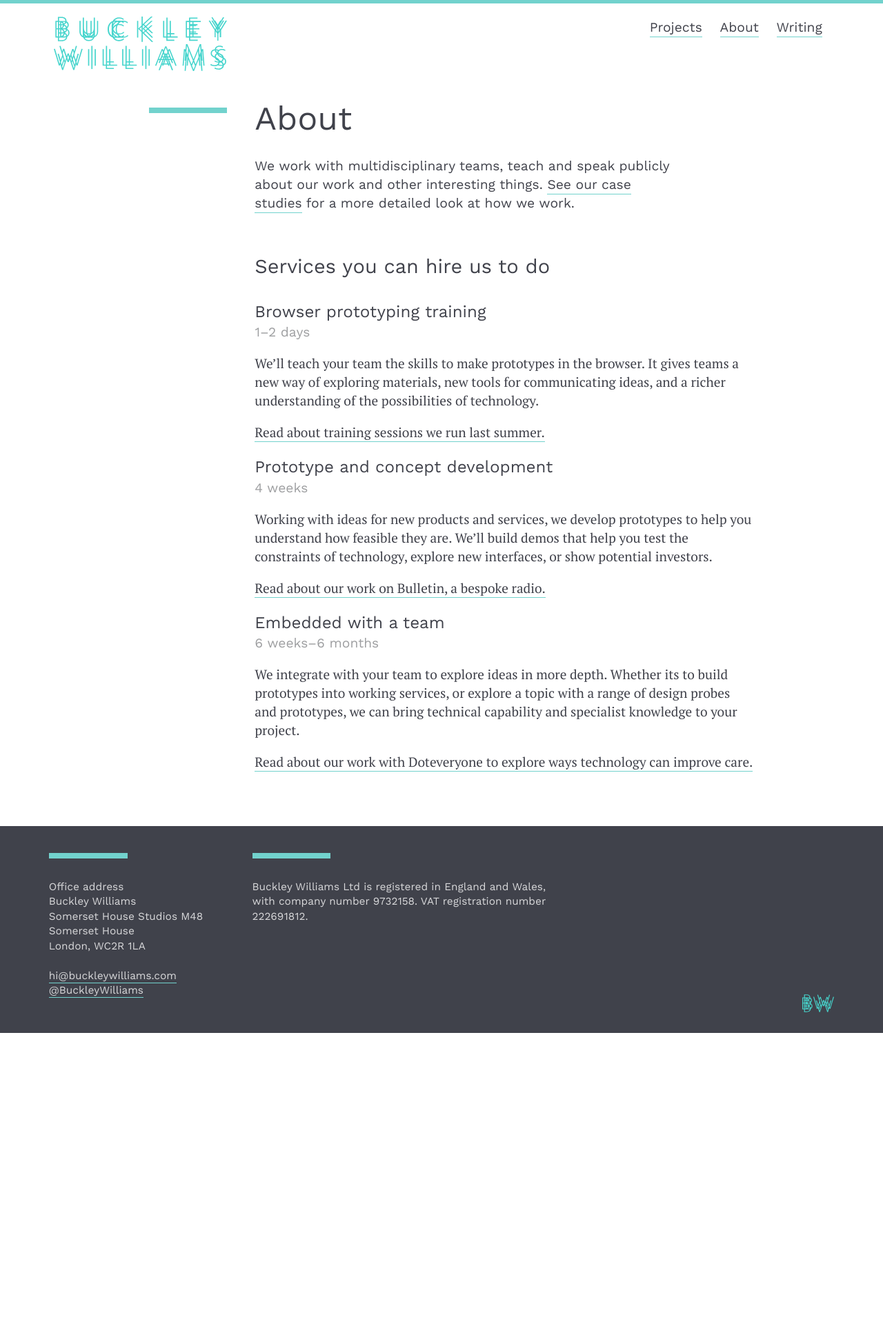
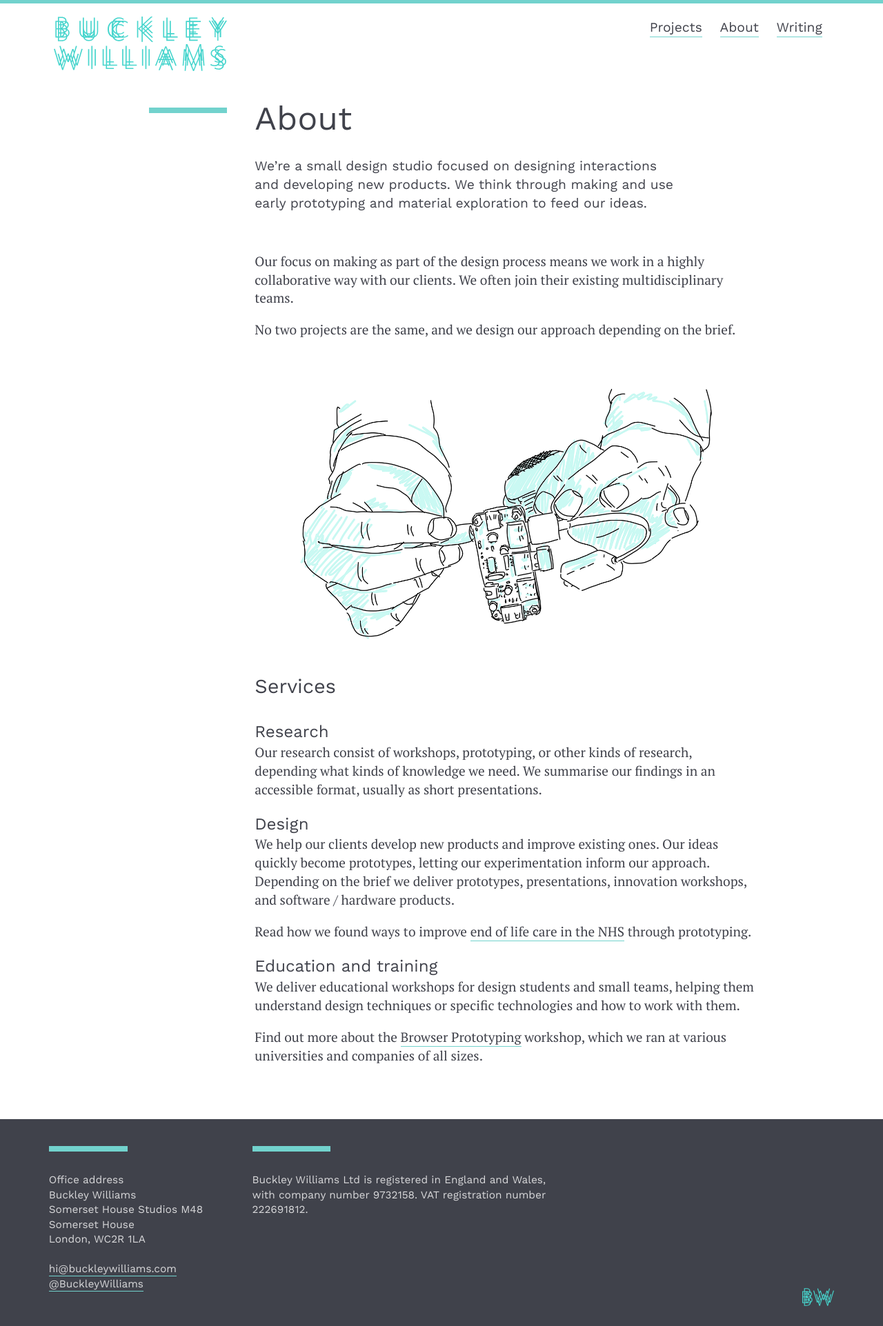
Before and after one commit to buckleywilliams/buckleywilliams, a Jekyll site: the page built from about.html, in a window 1280 px wide. Shown: the whole page at 69% size. Built offline with Jekyll 4.4.1, drawn with Linux system fonts in a browser that asks for light colours; before the commit the page ends 1498 px from its top, so only the background shows below that.

Commit message:
Add an illustration to the about page

```diff
--- a/about.html
+++ b/about.html
@@ -2,33 +2,31 @@
 layout: page
 title: About
 permalink: /about/
-description: We work with multidisciplinary teams, teach and speak publicly about our work and other interesting things. <a href="/case-studies">See our case studies</a> for a more detailed look at how we work.
+description: We’re a small design studio focused on designing interactions and developing new products. We think through making and use early prototyping and material exploration to feed our ideas.
 ---
 
 <div class="row">
   <div class="maincol--offset">
-    <h3>Services you can hire us to do</h3>
 
-    <h4>Browser prototyping training</h4>
-    <h5>1–2 days</h5>
 
-    <p>We’ll teach your team the skills to make prototypes in the browser. It gives teams a new way of exploring materials, new tools for communicating ideas, and a richer understanding of the possibilities of technology.</p>
+    <p>Our focus on making as part of the design process means we work in a highly collaborative way with our clients. We often join their existing multidisciplinary teams.</p>
 
-    <p><a href="/browserprototyping">Read about training sessions we run last summer.</a></p>
+    <p>No two projects are the same, and we design our approach depending on the brief.</p>
 
-    <h4>Prototype and concept development</h4>
-    <h5>4 weeks</h5>
+    <img src="/assets/img/hands.png" alt="We prototype in software and hardware">
 
-    <p>Working with ideas for new products and services, we develop prototypes to help you understand how feasible they are. We’ll build demos that help you test the constraints of technology, explore new interfaces, or show potential investors.</p>
+    <h3>Services</h3>
 
-    <p><a href="/case-studies/bulletin">Read about our work on Bulletin, a bespoke radio.</a></p>
+    <h4>Research</h4>
+    <p>Our research consist of workshops, prototyping, or other kinds of research, depending what kinds of knowledge we need. We summarise our findings in an accessible format, usually as short presentations.</p>
 
-    <h4>Embedded with a team</h4>
-    <h5>6 weeks–6 months</h5>
+    <h4>Design</h4>
+    <p>We help our clients develop new products and improve existing ones. Our ideas quickly become prototypes, letting our experimentation inform our approach. Depending on the brief we deliver prototypes, presentations, innovation workshops, and software / hardware products.</p>
+    <p>Read how we found ways to improve <a href="/projects/improving-care/">end of life care in the NHS</a> through prototyping.</p>
 
-    <p>We integrate with your team to explore ideas in more depth. Whether its to build prototypes into working services, or explore a topic with a range of design probes and prototypes, we can bring technical capability and specialist knowledge to your project.</p>
-
-    <p><a href="/case-studies/improving-care">Read about our work with Doteveryone to explore ways technology can improve care.</a></p>
+    <h4>Education and training</h4>
+    <p>We deliver educational workshops for design students and small teams, helping them understand design techniques or specific technologies and how to work with them.</p>
+    <p>Find out more about the <a href="/browserprototyping">Browser Prototyping</a> workshop, which we ran at various universities and companies of all sizes.</p>
 
   </div>
 </div>
--- a/assets/styles.scss
+++ b/assets/styles.scss
@@ -28,7 +28,7 @@ p .name {
 }
 
 .case-study-page, .page {
-  .content p {
+  .content p, .content img {
     @include span-columns(7);
 
     @include for-phone-only {
```
Also changed, not shown: assets/img/hands.png (added).
